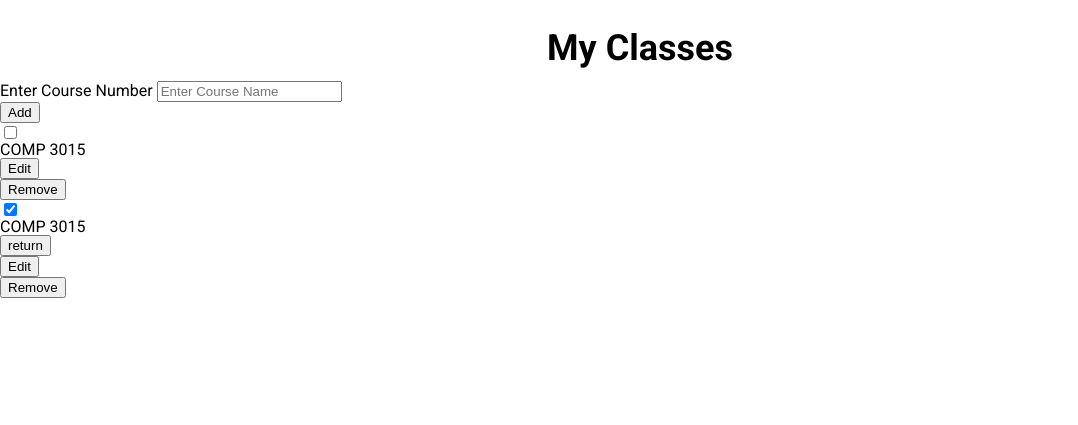
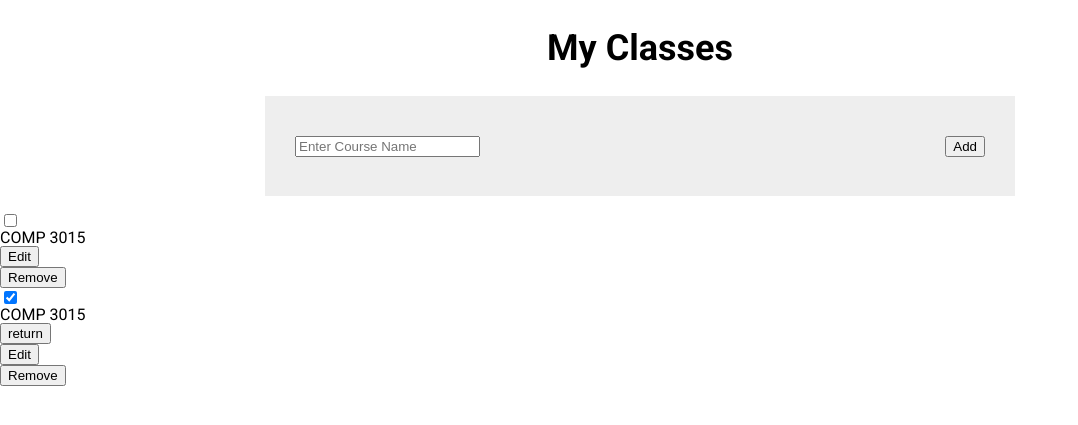
Before and after one commit to hkainth7/courseManager, a PHP site: page / in a window 1280 px wide. Shown: the top 425 px of the page, without its empty margins (0-1078 px from the left). Run offline with PHP 8.4, Linux system fonts and the light colour scheme.

Commit message:
changes to HTML and CSS

```diff
--- a/index.html
+++ b/index.html
@@ -20,12 +20,12 @@
             <form enctype="multipart/form-data" action="./processCourse.php" method="post" class="form">
                 <div class="course-input-container">
                     <div class="input">
-                        <label for="courseName" class="course-label">Enter Course Number</label>
+                        <label for="courseName" class="sr-only">Enter Course Number</label>
                         <input type="text" name="courseName" id="courseName" placeholder="Enter Course Name">
                     </div>
-                </div>
-                <div class="add-button-container">
-                    <input type="submit" value="Add" class="add-button">
+                    <div class="add-button-container">
+                        <input type="submit" value="Add" class="add-button">
+                    </div>
                 </div>
             </form>
         </div>
--- a/styles.css
+++ b/styles.css
@@ -25,3 +25,35 @@ body {
     font-size: 36px;
     font-weight: 700;
 }
+
+.form-container {
+    padding: 15px;
+    display: flex;
+    justify-content: center;
+    align-items: center;
+}
+
+.course-input-container {
+    display: flex;
+    justify-content: space-between;
+    align-items: center;
+    width: 750px;
+    height: 100px;
+    background-color: #eee;
+    padding: 20px 30px;
+}
+
+
+/* helper class */
+
+.sr-only {
+	position: absolute;
+	width: 1px;
+	height: 1px;
+	padding: 0;
+	margin: -1px;
+	overflow: hidden;
+	clip: rect(0, 0, 0, 0);
+	white-space: nowrap; /* added line */
+	border: 0;
+}
```
